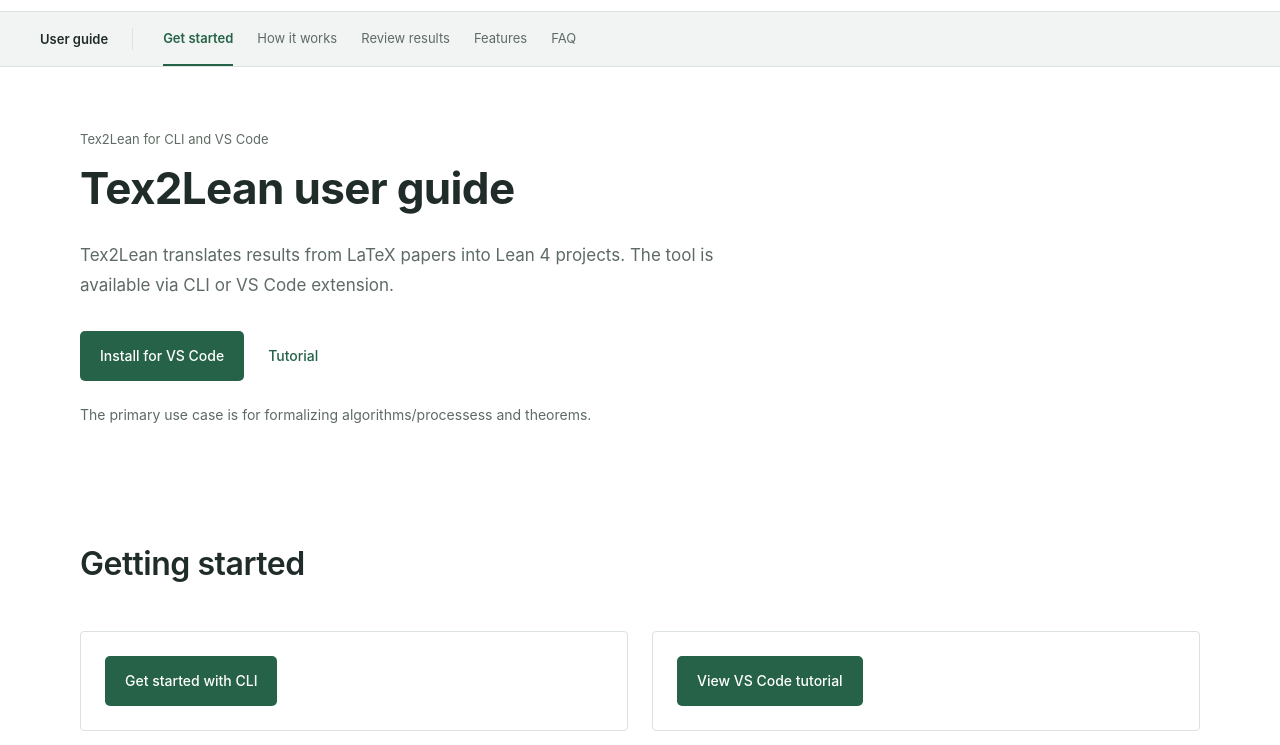
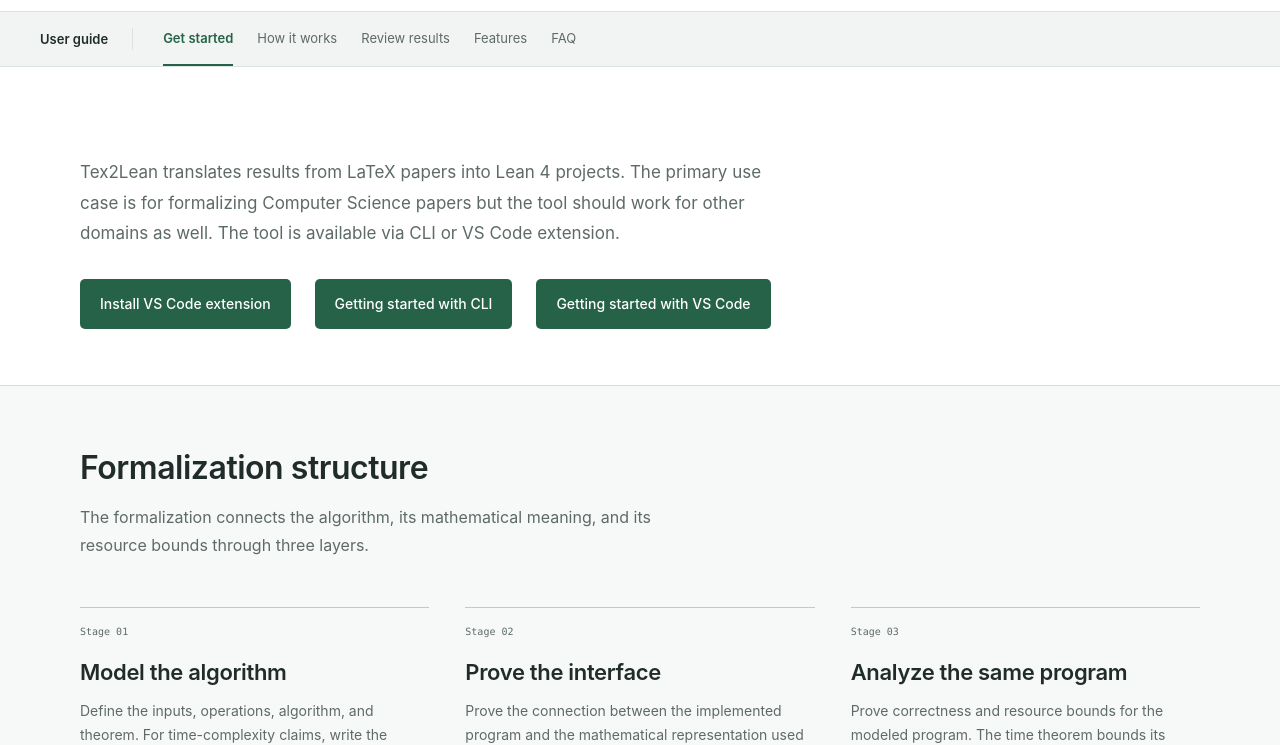
Before and after one commit to meelgroup/tex2lean-web, a website: page index.html in a window 1280 px wide. Shown: the part 61-806 px from the top of the page. Drawn offline with Linux system fonts and the light colour scheme.

Commit message:
Combine homepage entry points into three top buttons

```diff
--- a/assets/styles.css
+++ b/assets/styles.css
@@ -1118,3 +1118,15 @@
   }
   #page-navigation { gap: 20px; }
 }
+
+.visually-hidden {
+  position: absolute;
+  width: 1px;
+  height: 1px;
+  padding: 0;
+  margin: -1px;
+  overflow: hidden;
+  clip-path: inset(50%);
+  white-space: nowrap;
+  border: 0;
+}
--- a/index.html
+++ b/index.html
@@ -62,44 +62,26 @@
       </div>
     </header>
     <main id="main">
-      <section class="hero container" aria-labelledby="hero-title">
+      <section class="hero container" id="getting-started"
+        aria-labelledby="hero-title">
         <div class="hero-copy">
-          <p class="eyebrow">Tex2Lean for CLI and VS Code</p>
-          <h1 id="hero-title">Tex2Lean user guide</h1>
+          <h1 id="hero-title" class="visually-hidden">Tex2Lean user guide</h1>
           <p class="hero-description">
             Tex2Lean translates results from LaTeX papers into Lean 4
-            projects. The tool is available via CLI or VS Code extension.
+            projects. The primary use case is for formalizing Computer Science
+            papers but the tool should work for other domains as well. The tool
+            is available via CLI or VS Code extension.
           </p>
           <div class="hero-actions">
-            <a
-              class="button primary"
+            <a class="button primary"
               href=
      "https://marketplace.visualstudio.com/items?itemName=kuldeepmeel.tex2lean4"
-              >Install for VS Code</a
-            ><a class="text-link" href="tutorial.html">Tutorial</a>
+              >Install VS Code extension</a>
+            <a class="button primary" href="cli.html">
+              Getting started with CLI</a>
+            <a class="button primary" href="tutorial.html">
+              Getting started with VS Code</a>
           </div>
-          <p class="hero-note">
-            The primary use case is for formalizing algorithms/processess
-            and theorems.
-          </p>
-        </div>
-      </section>
-      <section
-        class="section container tutorial"
-        id="getting-started"
-        aria-labelledby="start-title"
-      >
-        <div class="section-heading">
-          <h2 id="start-title">Getting started</h2>
-        </div>
-        <div class="getting-started-options">
-          <article>
-            <a class="button primary" href="cli.html">Get started with CLI</a>
-          </article>
-          <article>
-            <a class="button primary" href="tutorial.html">
-              View VS Code tutorial</a>
-          </article>
         </div>
       </section>
       <section
```
